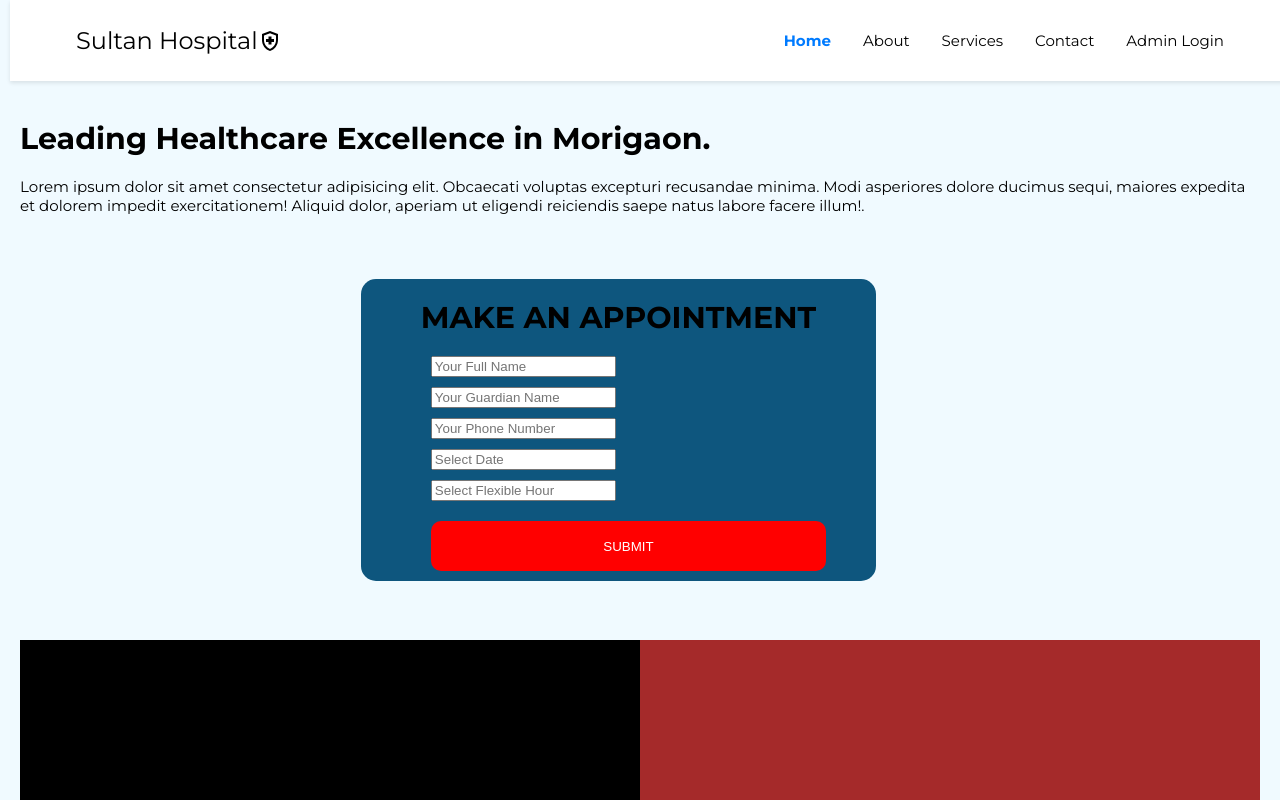
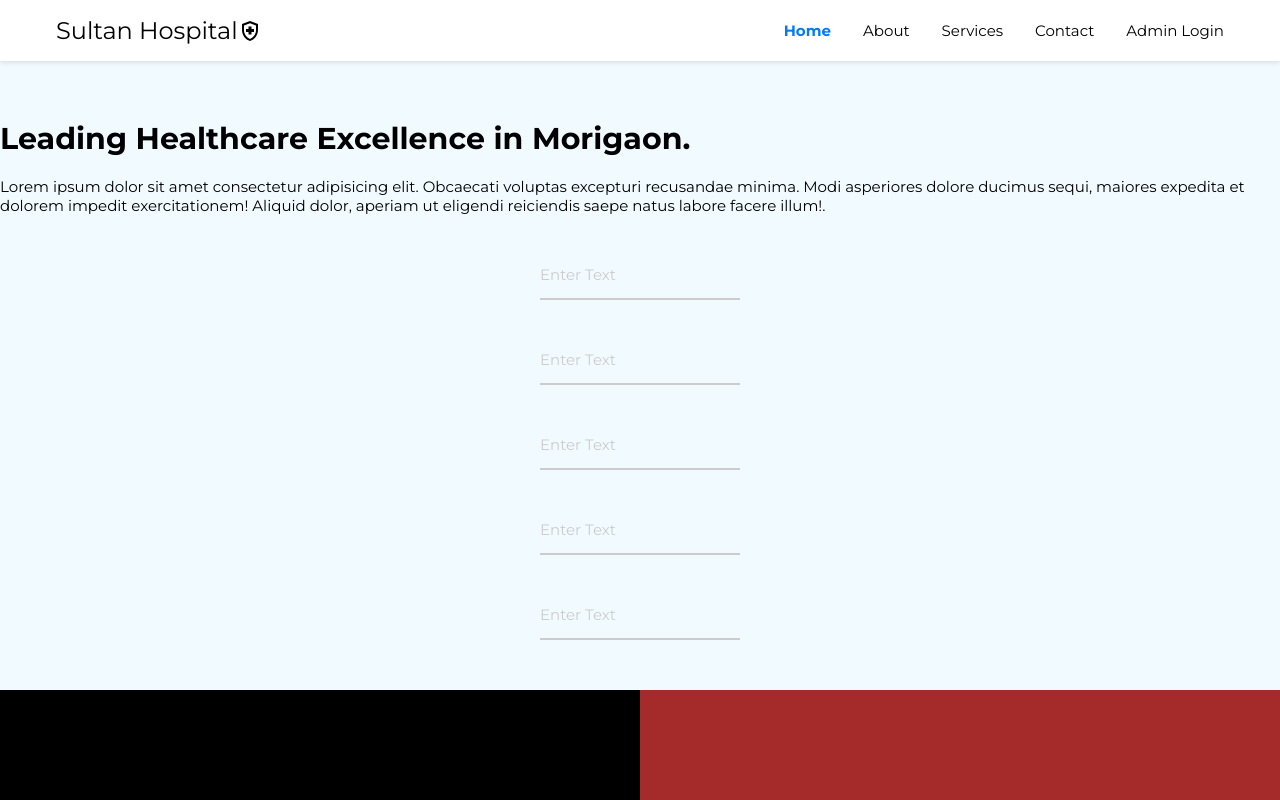
Before and after one commit to Ilix-studio/sultan-hospital, a React (Create React App) app in the folder client/: page / in a window 1280 px wide. Shown: the top 800 px of the page. Built offline with nearby package versions, Linux system fonts and the light colour scheme.

Commit message:
New commit

```diff
--- a/client/src/App.js
+++ b/client/src/App.js
@@ -38,7 +38,7 @@ const App = () => {
           <Route path="create" element={<CreateAppointment />} />
           <Route path="totalapps" element={<TodaysTotalAppointments />} />
           <Route path="allAppoint" element={<AllAppointmentsCount />} />
-          <Route index element={<ViewAppointment />} />
+          <Route index element={<AllAppointmentsCount />} />
           <Route path="viewTodays" element={<ViewAppointment />}>
             <Route path="update" element={<Update />} />
             <Route path="delete" element={<Delete />} />
--- a/client/src/Components/Box/Box.jsx
+++ b/client/src/Components/Box/Box.jsx
@@ -4,6 +4,7 @@ import './Box.css';
 function Box() {
   return (
     <>
+
     <div className='container-1'>
     <div className='item1'></div>
     <div className='item2'></div>
--- a/client/src/Components/Cards/Cards.jsx
+++ b/client/src/Components/Cards/Cards.jsx
@@ -1,38 +1,68 @@
-import React from 'react'
-import './Cardsstyle.css'
+import React, { useState } from 'react';
+import './Cardsstyle.css'; // Import your CSS file
 
-function Cards() {
+const InputContainer = () => {
+  const [inputValue, setInputValue] = useState('');
+
   return (
     <>
-      <div class="formInput">
-        <form action="">
-        <h1>MAKE AN APPOINTMENT</h1>
-        <div>
-        <label htmlFor=""></label>
-        <input type="text" placeholder='Your Full Name' />
-        </div>
-        <div>
-        <label htmlFor=""></label>
-        <input type="text" placeholder='Your Guardian Name' />
-        </div>
-        <div>
-        <label htmlFor=""></label>
-        <input type="text" placeholder='Your Phone Number' />
-        </div>
-        <div>
-        <label htmlFor=""></label>
-        <input type="text" placeholder='Select Date' />
-        </div>
-        <div>
-        <label htmlFor=""></label>
-        <input type="text" placeholder='Select Flexible Hour' />
-        </div>
-        <button>SUBMIT</button>
-        </form>
-
-      </div>
+    <div className="input-container">
+      <input
+        type="text"
+        id="input"
+        required
+        value={inputValue}
+        onChange={(e) => setInputValue(e.target.value)}
+      />
+      <label htmlFor="input" className={`label ${inputValue && 'filled'}`}>Enter Text</label>
+      <div className="underline"></div>
+    </div>
+    <div className="input-container">
+      <input
+        type="text"
+        id="input"
+        required
+        value={inputValue}
+        onChange={(e) => setInputValue(e.target.value)}
+      />
+      <label htmlFor="input" className={`label ${inputValue && 'filled'}`}>Enter Text</label>
+      <div className="underline"></div>
+    </div>
+    <div className="input-container">
+      <input
+        type="text"
+        id="input"
+        required
+        value={inputValue}
+        onChange={(e) => setInputValue(e.target.value)}
+      />
+      <label htmlFor="input" className={`label ${inputValue && 'filled'}`}>Enter Text</label>
+      <div className="underline"></div>
+    </div>
+    <div className="input-container">
+      <input
+        type="text"
+        id="input"
+        required
+        value={inputValue}
+        onChange={(e) => setInputValue(e.target.value)}
+      />
+      <label htmlFor="input" className={`label ${inputValue && 'filled'}`}>Enter Text</label>
+      <div className="underline"></div>
+    </div>
+    <div className="input-container">
+      <input
+        type="text"
+        id="input"
+        required
+        value={inputValue}
+        onChange={(e) => setInputValue(e.target.value)}
+      />
+      <label htmlFor="input" className={`label ${inputValue && 'filled'}`}>Enter Text</label>
+      <div className="underline"></div>
+    </div>
     </>
   );
-}
+};
 
-export default Cards
+export default InputContainer ;
--- a/client/src/Components/Cards/Cardsstyle.css
+++ b/client/src/Components/Cards/Cardsstyle.css
@@ -1,26 +1,48 @@
-.formInput{
-  display: flex;
-  flex-direction: column;
-  align-items: center;
-  justify-content: center;
-  height: 50vh;
-  width: 95%;
+.input-container {
+  position: relative;
+  margin: 50px auto;
+  width: 200px;
 }
-form{
-  background-color: #0e567e;
-  padding: 0px 60px;
-  border-radius: 15px;
+
+.input-container input[type="text"] {
+  font-size: 20px;
+  width: 100%;
+  border: none;
+  border-bottom: 2px solid #ccc;
+  padding: 5px 0;
+  background-color: transparent;
+  outline: none;
 }
-div{
-  margin:  10px;
+
+.input-container .label {
+  position: absolute;
+  top: 0;
+  left: 0;
+  color: #ccc;
+  transition: all 0.3s ease;
+  pointer-events: none;
 }
-button{
+
+.input-container input[type="text"]:focus ~ .label,
+.input-container input[type="text"]:valid ~ .label,
+.input-container .label.filled {
+  top: -20px;
+  font-size: 16px;
+  color: #333;
+}
+
+.input-container .underline {
+  position: absolute;
+  bottom: 0;
+  left: 0;
+  height: 2px;
   width: 100%;
-  height: 50px;
-  padding: 10px;
-  background-color: red;
-  color: white;
-  border-radius: 10px;
-  margin: 10px;
-  border: none;
+  background-color: #333;
+  transform: scaleX(0);
+  transition: all 0.3s ease;
 }
+
+.input-container input[type="text"]:focus ~ .underline,
+.input-container input[type="text"]:valid ~ .underline {
+  transform: scaleX(1);
+}
```
